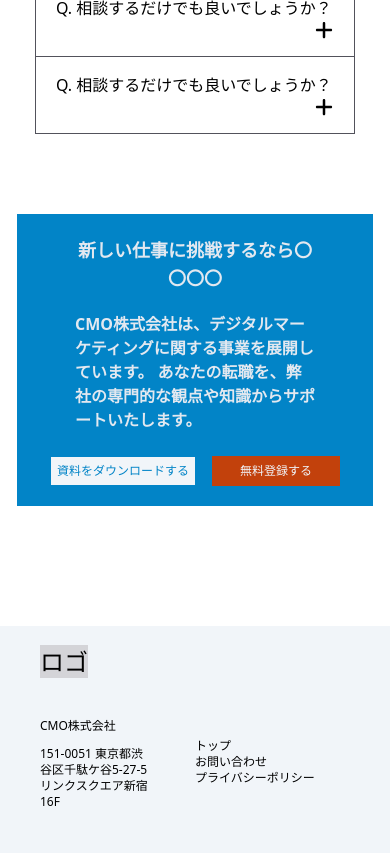
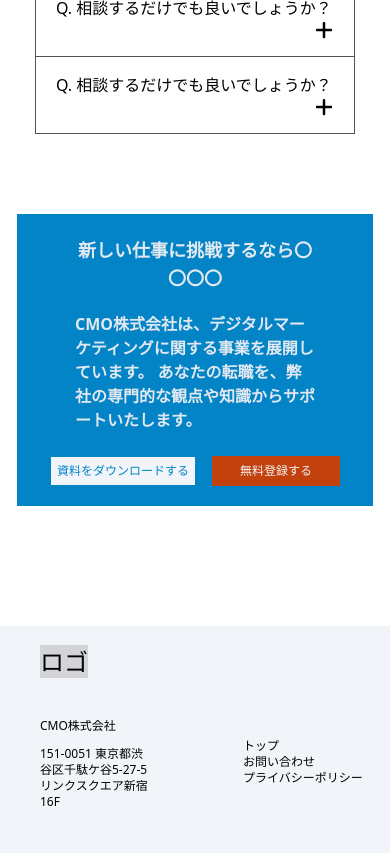
Before and after one commit to bonniarc/tailwindcss, a website: page public/index.html in a window 390 px wide. Shown: the part 3053-3906 px from the top of the page. Drawn offline with nearby package versions, Linux system fonts and the light colour scheme.

Commit message:
Update index.html footer

```diff
--- a/public/index.html
+++ b/public/index.html
@@ -252,7 +252,7 @@
                             <li class="md:w-60">151-0051 東京都渋谷区千駄ケ谷5-27-5 リンクスクエア新宿 16F</li>
                         </ul>
 
-                        <ul class="md:flex justify-center pt-5 gap-10 text-xs md:text-sm">
+                       <ul class="ml-12 md:ml-0 md:flex justify-center pt-5 gap-10 text-xs md:text-sm">
                             <li>トップ</li>
                             <li>お問い合わせ</li>
                             <li>プライバシーポリシー</li>
```
